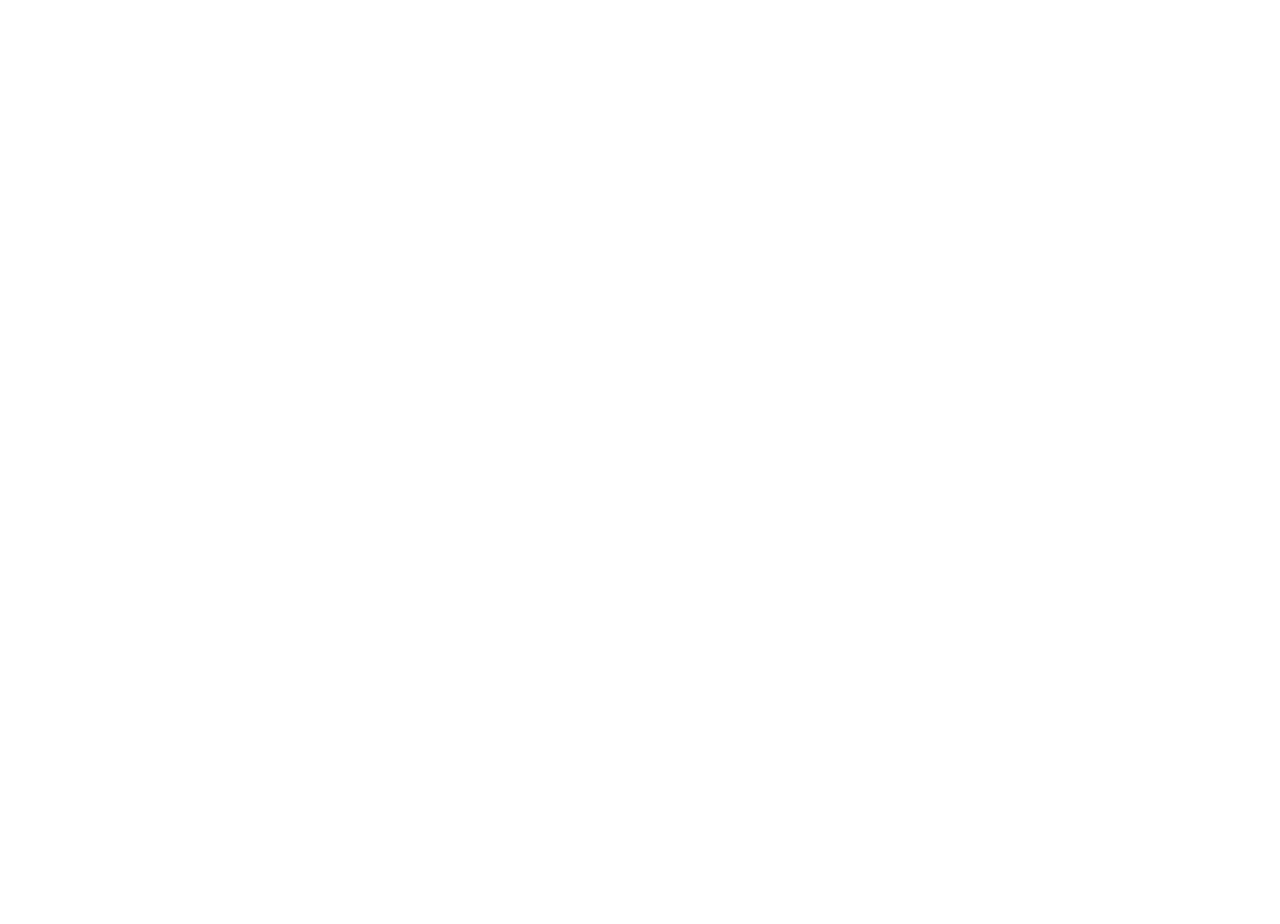
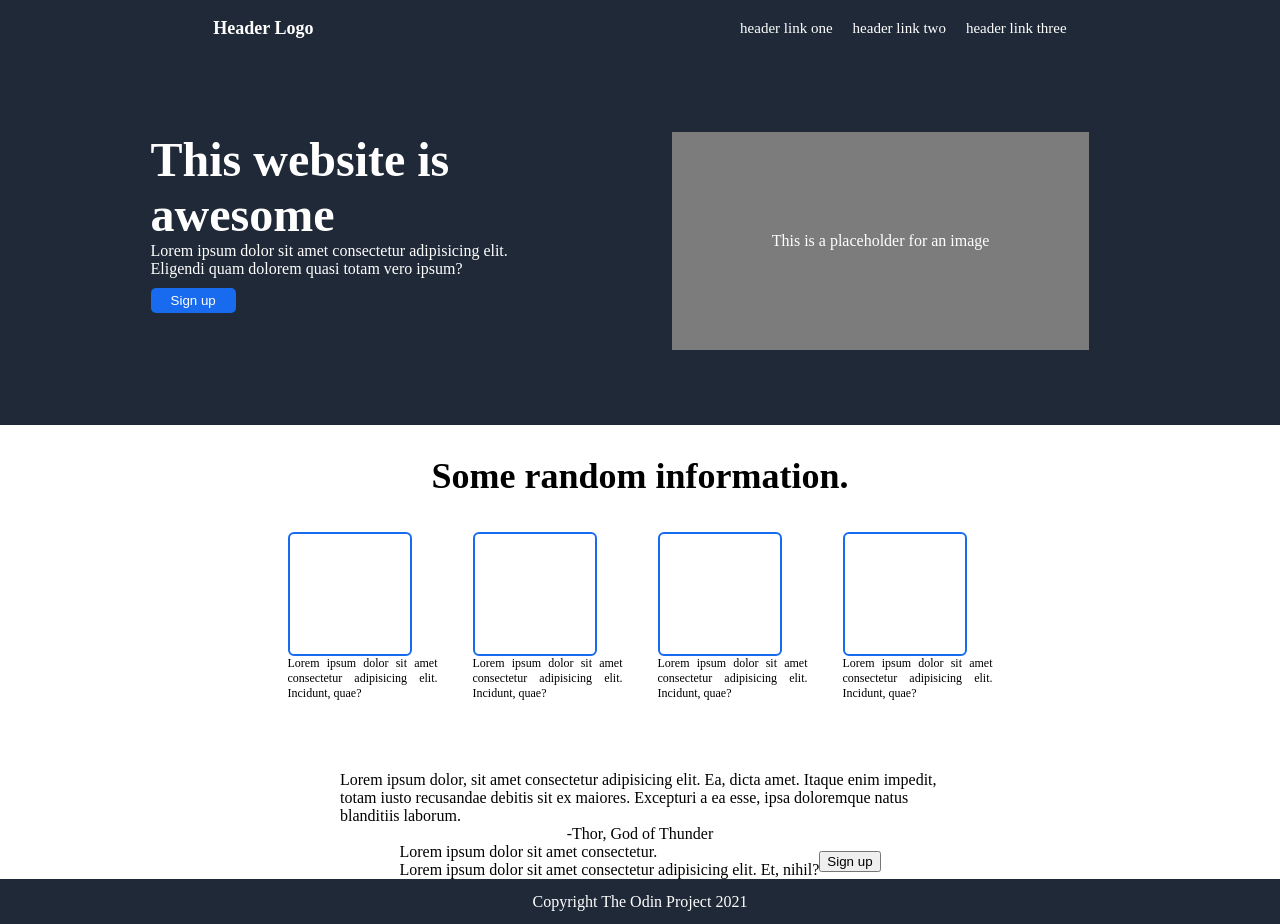
Before and after one commit to DantheSE/Landing-page, a plain HTML site: page index.html in a window 1280 px wide. Before the commit the page ends 800 px from the top, so only its background shows below. Drawn offline with Linux system fonts and the light colour scheme.

Commit message:
created containers for css elements, applied flex styles to elements and have gone halfway through the project

```diff
--- a/index.html
+++ b/index.html
@@ -4,7 +4,97 @@
     <meta charset="UTF-8" />
     <meta name="viewport" content="width=device-width, initial-scale=1.0" />
     <link rel="stylesheet" href="styles.css" />
-    <title>Document</title>
+    <title>Landing Page</title>
   </head>
-  <body></body>
+  <body>
+    <div class="header">
+      <ul class="left-links">
+        <li>Header Logo</li>
+      </ul>
+
+      <ul class="right-links">
+        <li>header link one</li>
+        <li>header link two</li>
+        <li>header link three</li>
+      </ul>
+    </div>
+
+    <div class="top">
+      <div class="top-text-left">
+        <p class="welcome-text">This website is awesome</p>
+        <p>
+          Lorem ipsum dolor sit amet consectetur adipisicing elit. Eligendi quam
+          dolorem quasi totam vero ipsum?
+        </p>
+        <button>Sign up</button>
+      </div>
+
+      <div class="top-text-right">This is a placeholder for an image</div>
+    </div>
+
+    <div class="middle1">
+      <div class="middle-heading">Some random information.</div>
+
+      <div class="middle-item-container">
+        <div class="middle-item">
+          <div class="shape"></div>
+          <p class="description">
+            Lorem ipsum dolor sit amet consectetur adipisicing elit. Incidunt,
+            quae?
+          </p>
+        </div>
+
+        <div class="middle-item">
+          <div class="shape"></div>
+          <p class="description">
+            Lorem ipsum dolor sit amet consectetur adipisicing elit. Incidunt,
+            quae?
+          </p>
+        </div>
+
+        <div class="middle-item">
+          <div class="shape"></div>
+          <p class="description">
+            Lorem ipsum dolor sit amet consectetur adipisicing elit. Incidunt,
+            quae?
+          </p>
+        </div>
+
+        <div class="middle-item">
+          <div class="shape"></div>
+          <p class="description">
+            Lorem ipsum dolor sit amet consectetur adipisicing elit. Incidunt,
+            quae?
+          </p>
+        </div>
+      </div>
+    </div>
+
+    <div class="middle2">
+      <div class="quote">
+        Lorem ipsum dolor, sit amet consectetur adipisicing elit. Ea, dicta
+        amet. Itaque enim impedit, totam iusto recusandae debitis sit ex
+        maiores. Excepturi a ea esse, ipsa doloremque natus blanditiis laborum.
+      </div>
+
+      <div class="quotee">-Thor, God of Thunder</div>
+    </div>
+
+    <div class="middle3">
+      <div class="blue-box">
+        <div class="blue-box-left">
+          <p class="action-text">Lorem ipsum dolor sit amet consectetur.</p>
+          <p class="extra-text">
+            Lorem ipsum dolor sit amet consectetur adipisicing elit. Et, nihil?
+          </p>
+        </div>
+
+        <div class="blue-box-right">
+          <button>Sign up</button>
+        </div>
+      </div>
+    </div>
+
+    <div class="footer">Copyright The Odin Project 2021</div>
+  </body>
 </html>
--- a/styles.css
+++ b/styles.css
@@ -0,0 +1,159 @@
+body {
+  display: flex;
+  flex-direction: column;
+  margin: 0;
+  padding: 0;
+}
+
+p {
+  margin: 0;
+  padding: 0;
+}
+
+ul {
+  padding: 0;
+  display: flex;
+  gap: 20px;
+  text-decoration: none;
+}
+
+li {
+  list-style: none;
+}
+
+.header {
+  display: flex;
+  justify-content: space-around;
+  color: white;
+  background-color: #1f2937;
+  height: auto;
+  padding: 0;
+}
+
+.left-links {
+  display: flex;
+
+  align-items: center;
+  font-size: 18px;
+  font-weight: bold;
+}
+
+.right-links {
+  display: flex;
+  justify-content: center;
+  align-items: center;
+  font-size: 15px;
+}
+
+.top {
+  display: flex;
+  background-color: #1f2937;
+  color: white;
+  padding: 75px 130px 75px 90px;
+  justify-content: space-around;
+}
+
+.top-text-left {
+  text-wrap: wrap;
+  width: 400px;
+}
+
+.top-text-left .welcome-text {
+  font-size: 48px;
+  font-weight: bolder;
+}
+
+.top-text-left button {
+  margin-top: 10px;
+  padding: 5px 20px;
+  background-color: #186aee;
+  border-style: none;
+  border-radius: 5px;
+  color: white;
+}
+
+.top-text-right {
+  display: flex;
+  justify-content: center;
+  align-items: center;
+  background-color: #7c7c7c;
+  padding: 100px;
+}
+
+.middle1 {
+  display: flex;
+  justify-content: center;
+  align-items: center;
+  flex-direction: column;
+  gap: 35px;
+  padding: 30px;
+}
+
+.middle-heading {
+  font-size: 36px;
+  font-weight: bolder;
+}
+
+.middle-item-container {
+  display: flex;
+  gap: 35px;
+  padding-bottom: 40px;
+}
+
+.shape {
+  border: solid 2px #186aee;
+  border-radius: 6px;
+  height: 120px;
+  width: 120px;
+}
+
+.description {
+  width: 150px;
+  text-align: justify;
+  font-size: 12px;
+  text-wrap: wrap;
+}
+
+.middle2 {
+  display: flex;
+  justify-content: center;
+  align-items: center;
+  flex-direction: column;
+  text-wrap: wrap;
+}
+
+.quote {
+  display: flex;
+  justify-content: center;
+  align-items: center;
+  width: 600px;
+}
+
+.quotee {
+  display: flex;
+  justify-content: flex-end;
+  align-items: center;
+}
+
+.middle3 {
+  display: flex;
+  justify-content: center;
+  align-items: center;
+}
+
+.blue-box {
+  display: flex;
+  justify-content: space-between;
+  align-items: center;
+}
+
+.footer {
+  height: 45px;
+  margin: 0;
+  padding: 0;
+  display: flex;
+  background-color: #1f2937;
+  color: white;
+  justify-content: center;
+  align-items: center;
+}
```
Also changed, not shown: milestone-project.png (added), milestone-properties.png (added).
